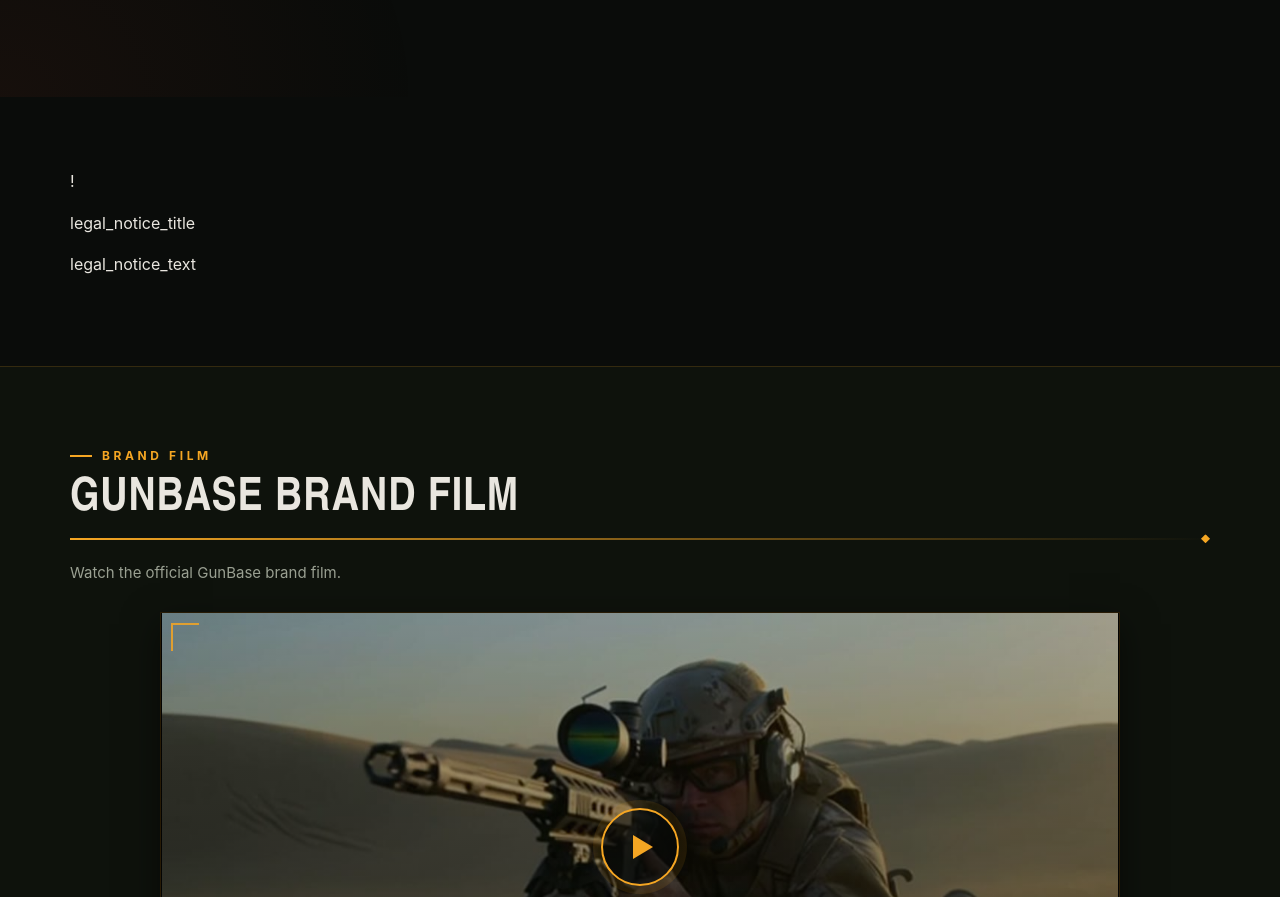
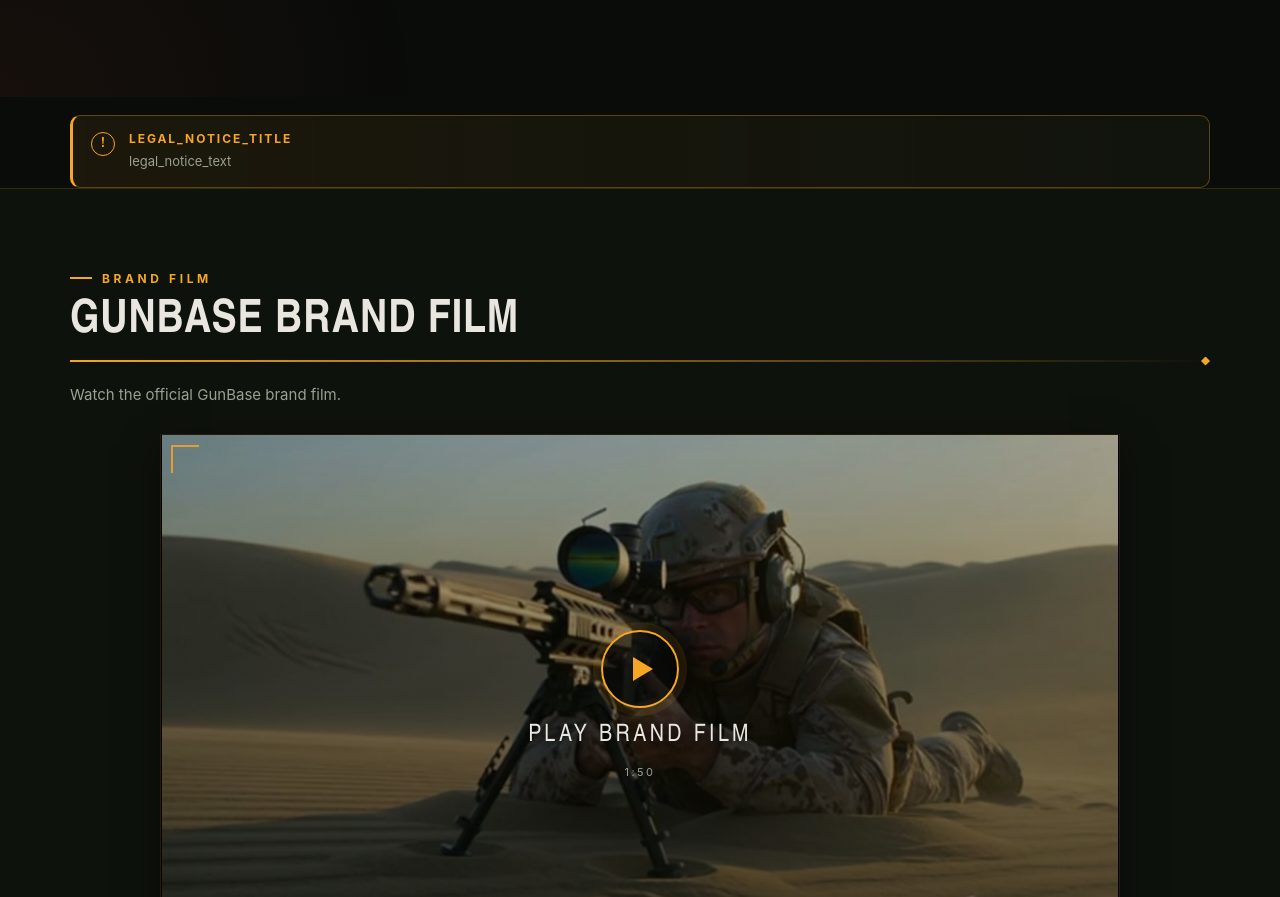
Before and after one commit to RyanChen7051/gunbase, a plain HTML site: page index.html in a window 1280 px wide. Shown: the part 822-1719 px from the top of the page. Drawn offline with Linux system fonts and the light colour scheme.

Commit message:
Add multilingual legal and age compliance notice on homepage, SW v22

```diff
--- a/css/style.css
+++ b/css/style.css
@@ -490,6 +490,31 @@ a { color: inherit; text-decoration: none; }
 .term p { margin: 0; color: var(--muted); font-size: 14px; line-height: 1.6; }
 .term .big { font-size: 34px; color: var(--accent); font-weight: 800; font-family: var(--font-display); letter-spacing: .04em; }
 
+/* ---------- Legal / age notice ---------- */
+.section--notice { padding: 18px 0 0; }
+.notice {
+  display: flex; align-items: flex-start; gap: 14px;
+  border: 1px solid rgba(245,166,35,.32); border-left: 3px solid var(--accent);
+  background: linear-gradient(90deg, rgba(245,166,35,.08), rgba(20,24,15,.65));
+  border-radius: var(--radius); padding: 15px 18px;
+}
+.notice__mark {
+  flex: 0 0 auto; width: 24px; height: 24px; margin-top: 1px;
+  border: 1px solid var(--accent); border-radius: 50%;
+  color: var(--accent); font: 800 14px/22px var(--font-display);
+  text-align: center;
+}
+.notice__title {
+  margin: 0 0 4px; color: var(--accent); font: 700 12px/1.3 var(--font);
+  letter-spacing: .16em; text-transform: uppercase;
+}
+.notice__text { margin: 0; color: var(--muted); font-size: 13px; line-height: 1.65; }
+html[dir="rtl"] .notice { border-left: 1px solid rgba(245,166,35,.32); border-right: 3px solid var(--accent); text-align: right; }
+@media (max-width: 600px) {
+  .notice { gap: 10px; padding: 13px 14px; }
+  .notice__text { font-size: 12px; }
+}
+
 /* ---------- Modal ---------- */
 .modal-mask { position: fixed; inset: 0; background: rgba(0,0,0,.7); backdrop-filter: blur(3px); z-index: 90; display: none; align-items: center; justify-content: center; padding: 20px; }
 .modal-mask.open { display: flex; }
```
